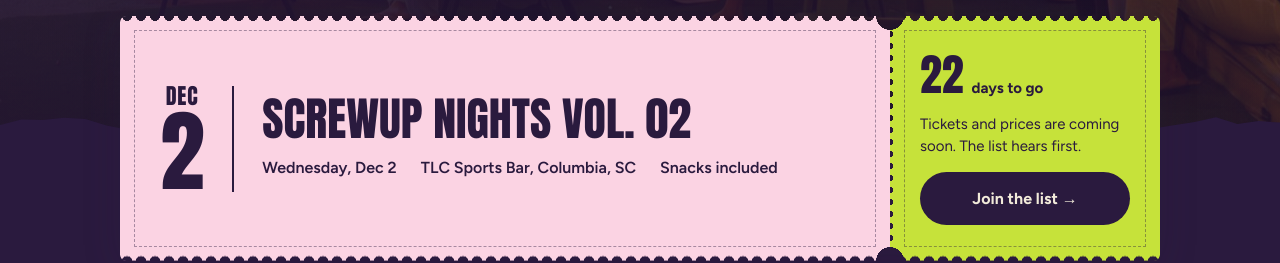
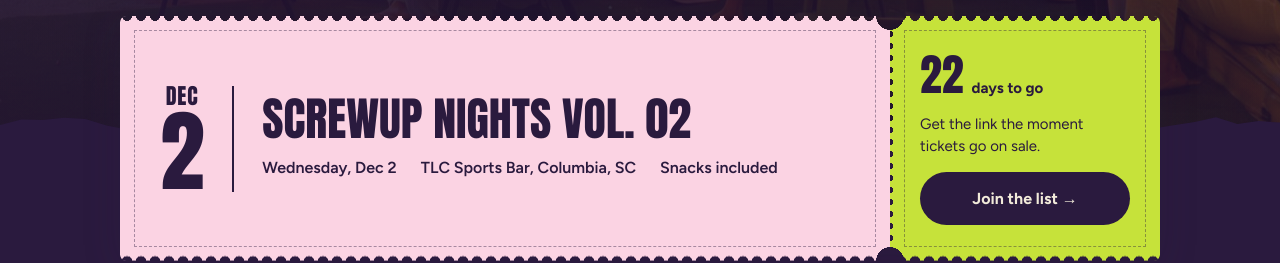
Before and after one commit to inspirecolumbia/screwupnights, a Next.js app: page / in a window 1280 px wide. Shown: the part 787-1050 px from the top of the page. Built offline with nearby package versions, Linux system fonts and the light colour scheme.

Commit message:
Sharpen the ticket stub copy

```diff
--- a/app/page.tsx
+++ b/app/page.tsx
@@ -250,7 +250,9 @@ export default async function Home({
                   />
                   {onSale ? (
                     <>
-                      <p className="stub-note">Limited spots.</p>
+                      <p className="stub-note">
+                        {monthDay}. Grab yours before they&rsquo;re gone.
+                      </p>
                       <a
                         className="stub-btn"
                         href={EVENT.ticketUrl}
@@ -264,8 +266,7 @@ export default async function Home({
                   ) : (
                     <>
                       <p className="stub-note">
-                        Tickets and prices are coming soon. The list hears
-                        first.
+                        Get the link the moment tickets go on sale.
                       </p>
                       <a className="stub-btn" href={mailingList}>
                         Join the list&nbsp;<span className="arrow" aria-hidden="true">→</span>
```
